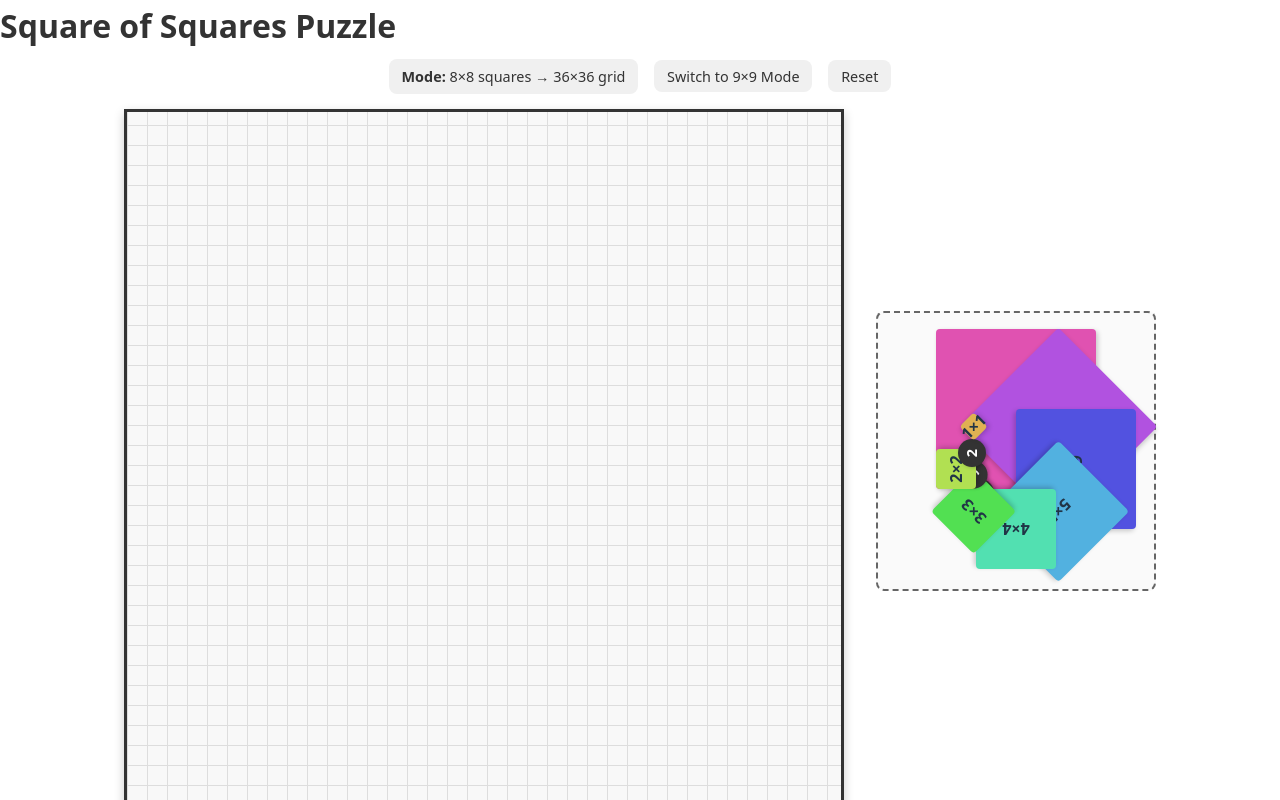
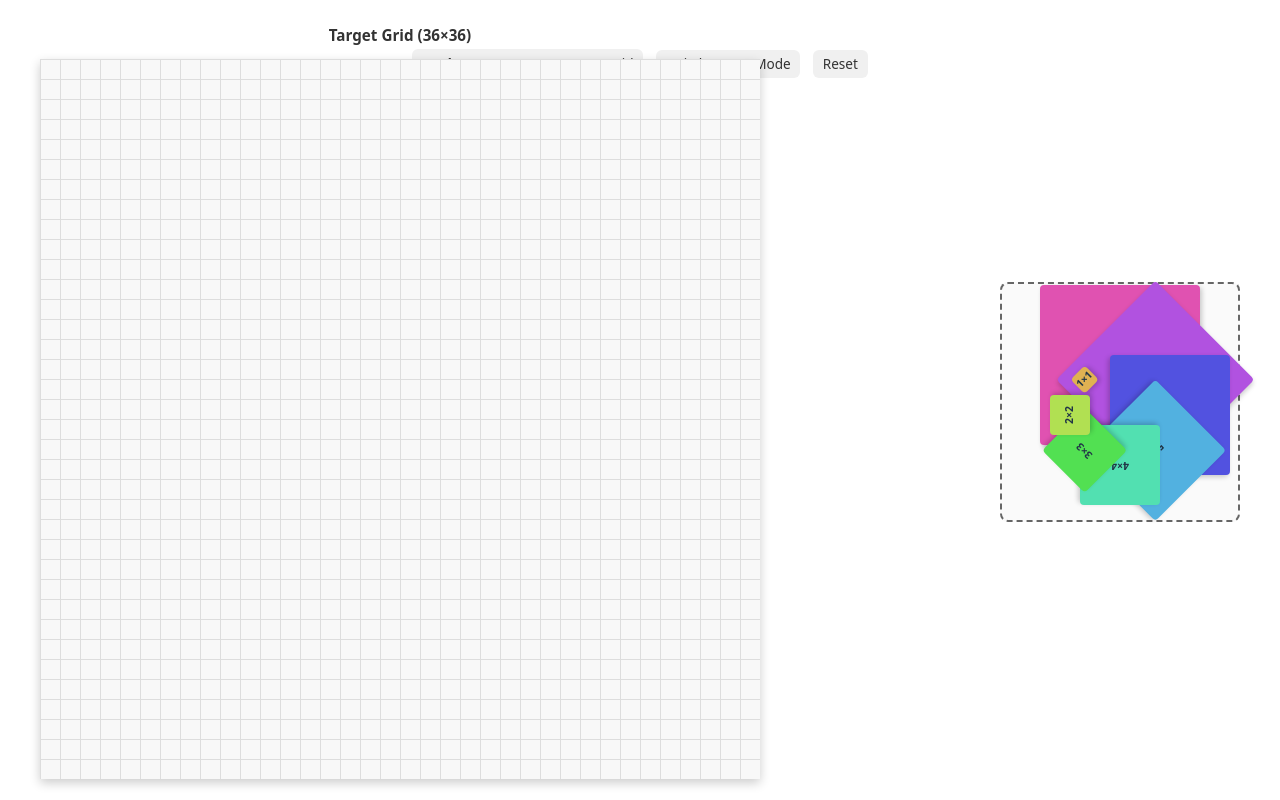
Before and after one commit to rajtiller/square-of-squares-puzzle, a React (Vite) app: page / in a window 1280 px wide. Built offline with nearby package versions, Linux system fonts and the light colour scheme.

Commit message:
fixed gridlines so now all subsquares are correct size

```diff
--- a/src/App.css
+++ b/src/App.css
@@ -30,21 +30,24 @@ body {
 }
 
 h1 {
-  font-size: 2rem;
+  font-size: 1.6rem;
   margin: 0.5rem 0;
-  color: #333;
+  color: #ffffff;
   flex-shrink: 0;
+  text-align: center;
 }
 
 h3 {
-  margin: 0.5rem 0;
+  margin: 0;
   color: #333;
+  font-size: 0.95rem;
+  height: 1.2rem;
 }
 
 .controls {
-  margin: 0.5rem 0;
+  margin: 0.3rem 0;
   display: flex;
-  gap: 1rem;
+  gap: 0.8rem;
   justify-content: center;
   align-items: center;
   flex-wrap: wrap;
@@ -53,17 +56,17 @@ h3 {
 }
 
 .controls .grid-info {
-  font-size: 0.9rem;
-  padding: 0.4rem 0.8rem;
+  font-size: 0.85rem;
+  padding: 0.3rem 0.6rem;
   background-color: #f0f0f0;
-  border-radius: 8px;
+  border-radius: 6px;
   color: #333;
   border: none;
 }
 
 .controls button {
-  padding: 0.4rem 0.8rem;
-  font-size: 0.9rem;
+  padding: 0.3rem 0.6rem;
+  font-size: 0.85rem;
   cursor: pointer;
   border-radius: 4px;
   border: 2px solid #333;
@@ -78,12 +81,13 @@ h3 {
 
 .puzzle-container {
   display: flex;
-  gap: 2rem;
+  gap: 15rem;
   justify-content: center;
   align-items: center;
   flex: 1;
-  padding: 1rem;
-  overflow: hidden;
+  min-height: 0;
+  padding: 1rem 0;
+  margin-bottom: 5rem;
 }
 
 .grid-container {
@@ -91,18 +95,22 @@ h3 {
   display: flex;
   flex-direction: column;
   align-items: center;
+  justify-content: flex-start;
 }
 
 .grid-container h3 {
-  margin: 0 0 0.5rem 0;
+  margin-bottom: 1rem;
 }
 
 .grid {
+  background-origin: content-box;
+  background-clip: content-box;
   position: relative;
-  border: 3px solid #333;
+  border: 0px solid #333;
   background-color: #f8f8f8;
   box-shadow: 0 4px 10px rgba(0, 0, 0, 0.2);
   flex-shrink: 0;
+  image-rendering: pixelated;
 }
 
 .placed-square {
@@ -110,6 +118,7 @@ h3 {
   align-items: center;
   justify-content: center;
   font-weight: bold;
+  font-size: 0.7rem;
   border: none;
   border-radius: 0;
   user-select: none;
@@ -143,22 +152,22 @@ h3 {
   flex-direction: column;
   align-items: center;
   flex-shrink: 0;
-  width: 280px;
-  height: 280px;
-  padding: 1rem;
+  width: 240px;
+  height: 240px;
+  padding: 0.8rem;
   border: 2px dashed #666;
   border-radius: 8px;
   background-color: #fafafa;
 }
 
 .square-bank h3 {
-  margin-top: 0;
+  margin-bottom: 0.5rem;
 }
 
 .squares-grid {
   position: relative;
-  width: 240px;
-  height: 240px;
+  width: 200px;
+  height: 200px;
   flex: 1;
 }
 
@@ -175,7 +184,7 @@ h3 {
   left: 50%;
   top: 50%;
   transform: translate(-50%, -50%)
-    rotate(calc(var(--index) * 360deg / max(var(--total), 1))) translateY(-60px);
+    rotate(calc(var(--index) * 360deg / max(var(--total), 1))) translateY(-50px);
   transform-origin: center;
 }
 
@@ -187,6 +196,7 @@ h3 {
   border: none;
   border-radius: 4px;
   font-weight: bold;
+  font-size: 0.65rem;
   transition: transform 0.2s;
   box-shadow: 2px 2px 5px rgba(0, 0, 0, 0.2);
   flex-shrink: 0;
@@ -198,23 +208,6 @@ h3 {
 
 .square-item:active {
   cursor: grabbing;
-}
-
-.square-badge {
-  position: absolute;
-  bottom: -10px;
-  right: -10px;
-  background-color: #333;
-  color: #fff;
-  border-radius: 50%;
-  width: 28px;
-  height: 28px;
-  display: flex;
-  align-items: center;
-  justify-content: center;
-  font-weight: bold;
-  font-size: 0.9rem;
-  box-shadow: 0 2px 4px rgba(0, 0, 0, 0.3);
 }
 
 .no-squares {
--- a/src/components/PuzzleGrid.tsx
+++ b/src/components/PuzzleGrid.tsx
@@ -47,21 +47,10 @@ export const PuzzleGrid = ({
           width: gridSize * cellSize,
           height: gridSize * cellSize,
           backgroundImage: `
-            repeating-linear-gradient(
-              0deg,
-              #ddd 0px,
-              #ddd 1px,
-              transparent 1px,
-              transparent ${cellSize}px
-            ),
-            repeating-linear-gradient(
-              90deg,
-              #ddd 0px,
-              #ddd 1px,
-              transparent 1px,
-              transparent ${cellSize}px
-            )
+            linear-gradient(to right, #ddd 1px, transparent 1px),
+            linear-gradient(to bottom, #ddd 1px, transparent 1px)
           `,
+          backgroundSize: `${cellSize}px ${cellSize}px`,
         }}
         onDragOver={onDragOver}
         onDragLeave={onDragLeave}
--- a/src/components/SquareBank.tsx
+++ b/src/components/SquareBank.tsx
@@ -61,7 +61,7 @@ export const SquareBank = ({
       <h3>Reserve</h3>
       <div className="squares-grid">
         {sortedSizes.length === 0 ? (
-          <div className="no-squares">✓ Complete!</div>
+          <div className="no-squares">✓</div>
         ) : (
           sortedSizes.map((size, index) => {
             // Get one example square of this size for dragging
@@ -98,7 +98,6 @@ export const SquareBank = ({
                 >
                   {size}×{size}
                 </div>
-                {count > 1 && <div className="square-badge">{count}</div>}
               </div>
             );
           })
```
